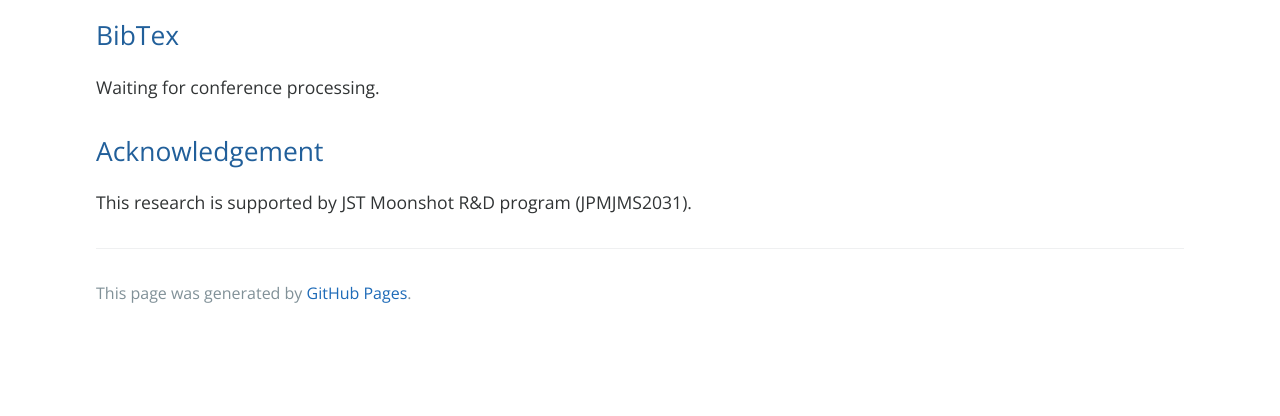
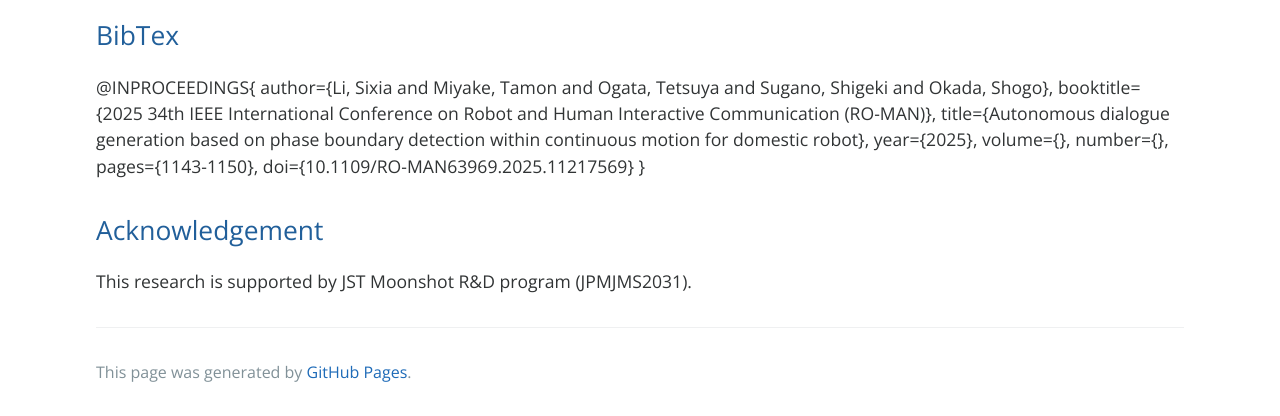
Before and after one commit to Xia-code/PhaseDialogue, a plain HTML site: page index.html in a window 1280 px wide. Shown: the part 3655-4071 px from the top of the page. Before the commit the page ends 3992 px from the top, so only its background shows below. Drawn offline with nearby package versions, Linux system fonts and the light colour scheme.

Commit message:
Update index.html

```diff
--- a/index.html
+++ b/index.html
@@ -167,7 +167,18 @@
 </figure>
 
 <h2 id="bibtex">BibTex</h2>
-<p>Waiting for conference processing.</p>
+<p>
+@INPROCEEDINGS{
+  author={Li, Sixia and Miyake, Tamon and Ogata, Tetsuya and Sugano, Shigeki and Okada, Shogo},
+  booktitle={2025 34th IEEE International Conference on Robot and Human Interactive Communication (RO-MAN)},
+  title={Autonomous dialogue generation based on phase boundary detection within continuous motion for domestic robot},
+  year={2025},
+  volume={},
+  number={},
+  pages={1143-1150},
+  doi={10.1109/RO-MAN63969.2025.11217569}
+}
+</p>
 
 <h2 id="acknowledgement">Acknowledgement</h2>
 <p>This research is supported by JST Moonshot R&amp;D program (JPMJMS2031).</p>
```
